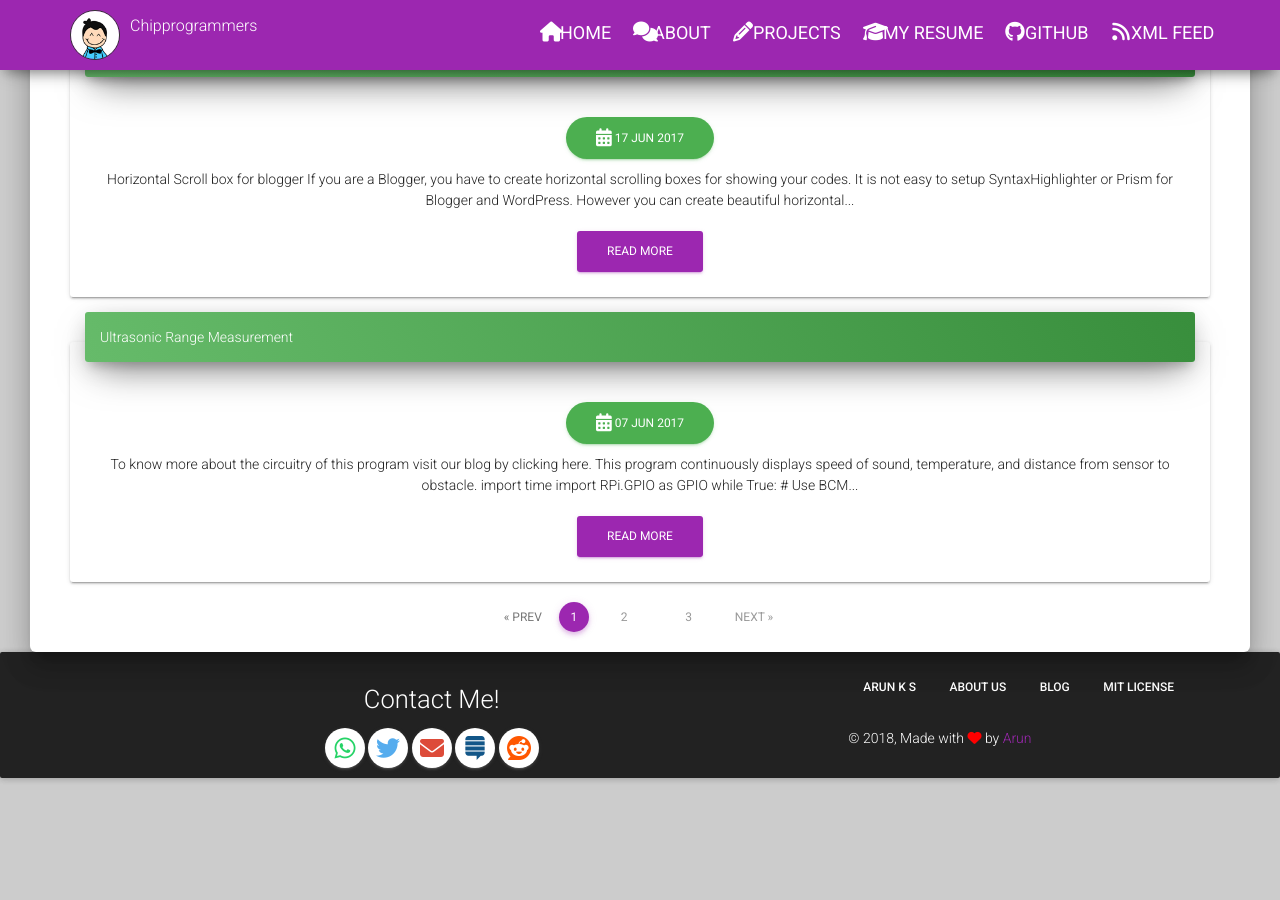
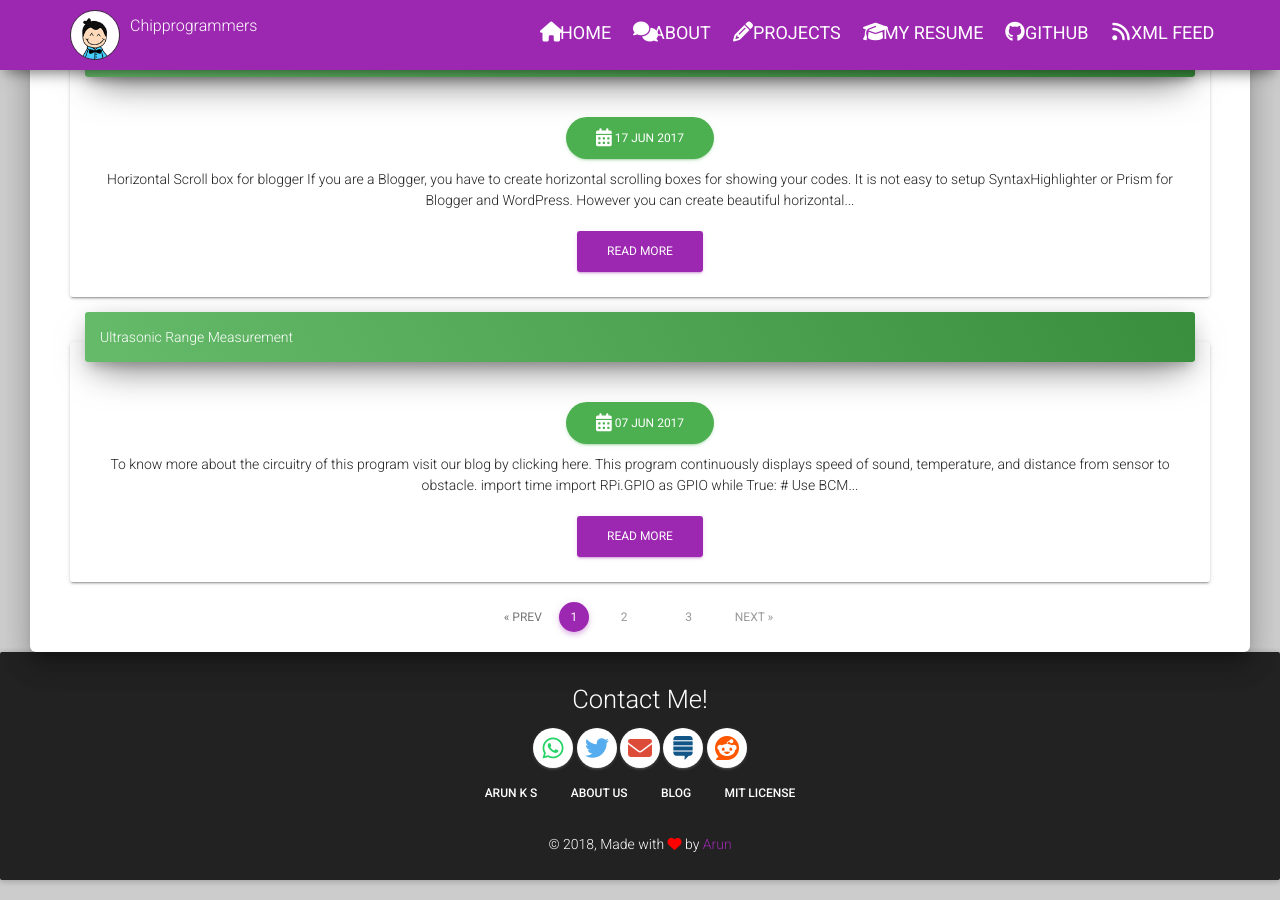
Before and after one commit to tip4programs/imbue, a Jekyll site: the page built from index.html, in a window 1280 px wide and 900 px high, scrolled down 1309 px. Built offline with Jekyll 4.4.1, drawn with Linux system fonts in a browser that asks for light colours; nearby versions of some CDN libraries; the list of posts is cut into pages by our own code; comment, search, counter and statistics services are not loaded; before the commit the page ends 2107 px from its top, so only the background shows below that.

Commit message:
Update footer.html

```diff
--- a/_includes/footer.html
+++ b/_includes/footer.html
@@ -1,8 +1,6 @@
 <footer class="panel panel-footer">
- <div class="text-center col-md-12 col-lg-8">
+ <div class="text-center">
   <h3>Contact Me!</h3>
-    </div>
-  <div class="text-center col-md-12 col-lg-8">
    {% for x in site.data.social %}
    <button class="btn btn-white btn-fab btn-fab-mini btn-round">
    <a target="_blank" href="{{ x.link }}" rel="tooltip" title="{{ x.tooltip }}">
@@ -10,7 +8,6 @@
     </button>
     </a>
       {% endfor %}
- </div>
   <!--  </div> -->
             <div class="container">
                 <nav>
@@ -45,3 +42,4 @@
                      </div>
             </div>
         </footer>
+</div>
```
